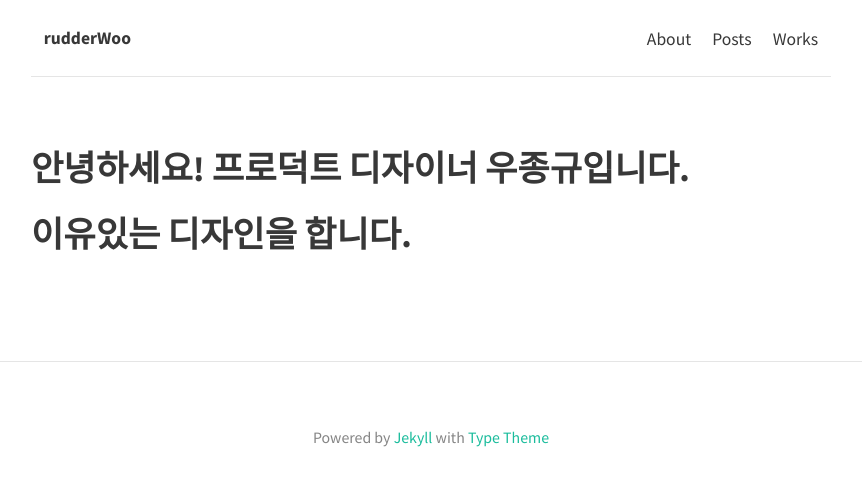
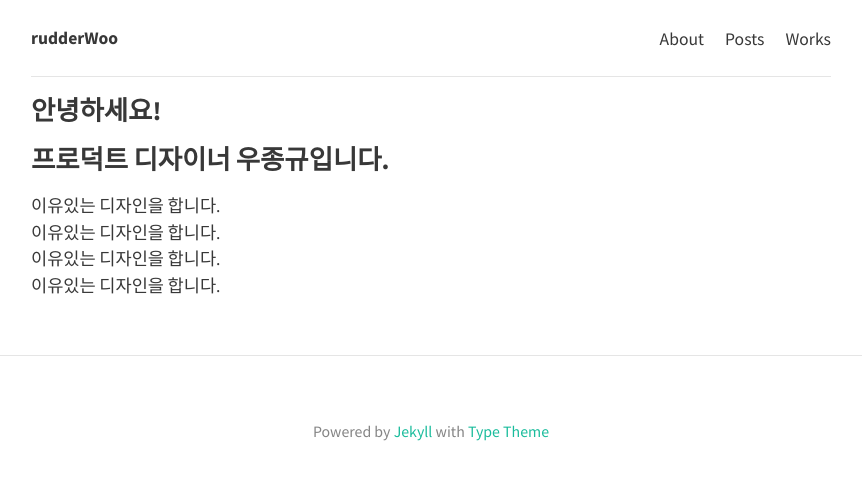
Before and after one commit to rudderWoo/Woo.github.io, a Jekyll site: the page built from index.md, in a window 1280 px wide. Shown: the top 486 px of the page, without its empty margins (209-1071 px from the left). Built offline with Jekyll 4.4.1, drawn with Linux system fonts in a browser that asks for light colours; nearby versions of some CDN libraries.

Commit message:
메인 padding 조정

```diff
--- a/_sass/includes/_header.scss
+++ b/_sass/includes/_header.scss
@@ -1,5 +1,5 @@
 .site-header {
-  padding: 24px 1%;
+  padding: 24px 0;
   background: $brand-color;
   border-bottom: 1px solid $border-color;
   display: flex;
--- a/_sass/layouts/_posts.scss
+++ b/_sass/layouts/_posts.scss
@@ -3,7 +3,7 @@
 }
 article,
 .comments {
-  padding : 48px 24px;
+  // padding : 48px 24px;
   border-bottom: 1px solid $border-color;
   float: left;
   width: 100%;
--- a/index.md
+++ b/index.md
@@ -4,5 +4,10 @@ title: Home
 hide: true
 ---
 
-## 안녕하세요! 프로덕트 디자이너 우종규입니다.
-## 이유있는 디자인을 합니다.
+
+### 안녕하세요!
+### 프로덕트 디자이너 우종규입니다.
+이유있는 디자인을 합니다.
+이유있는 디자인을 합니다.
+이유있는 디자인을 합니다.
+이유있는 디자인을 합니다.
```
